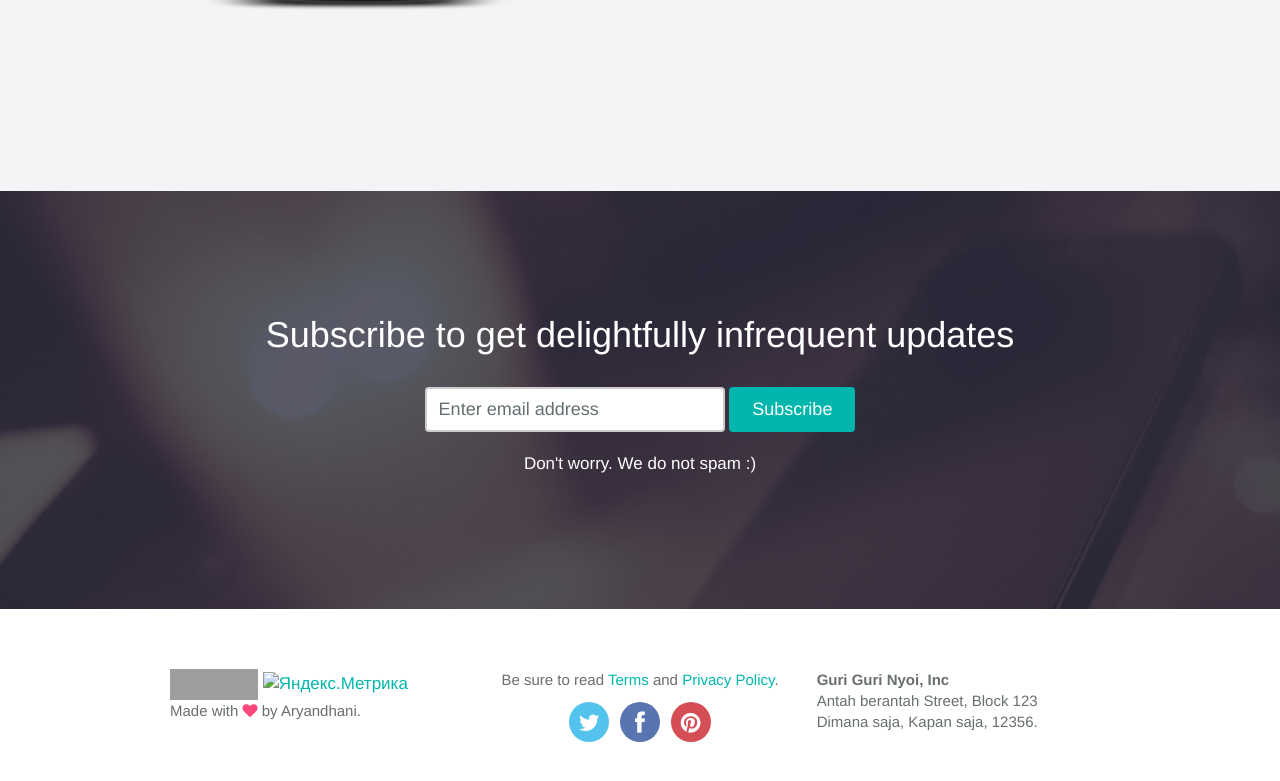
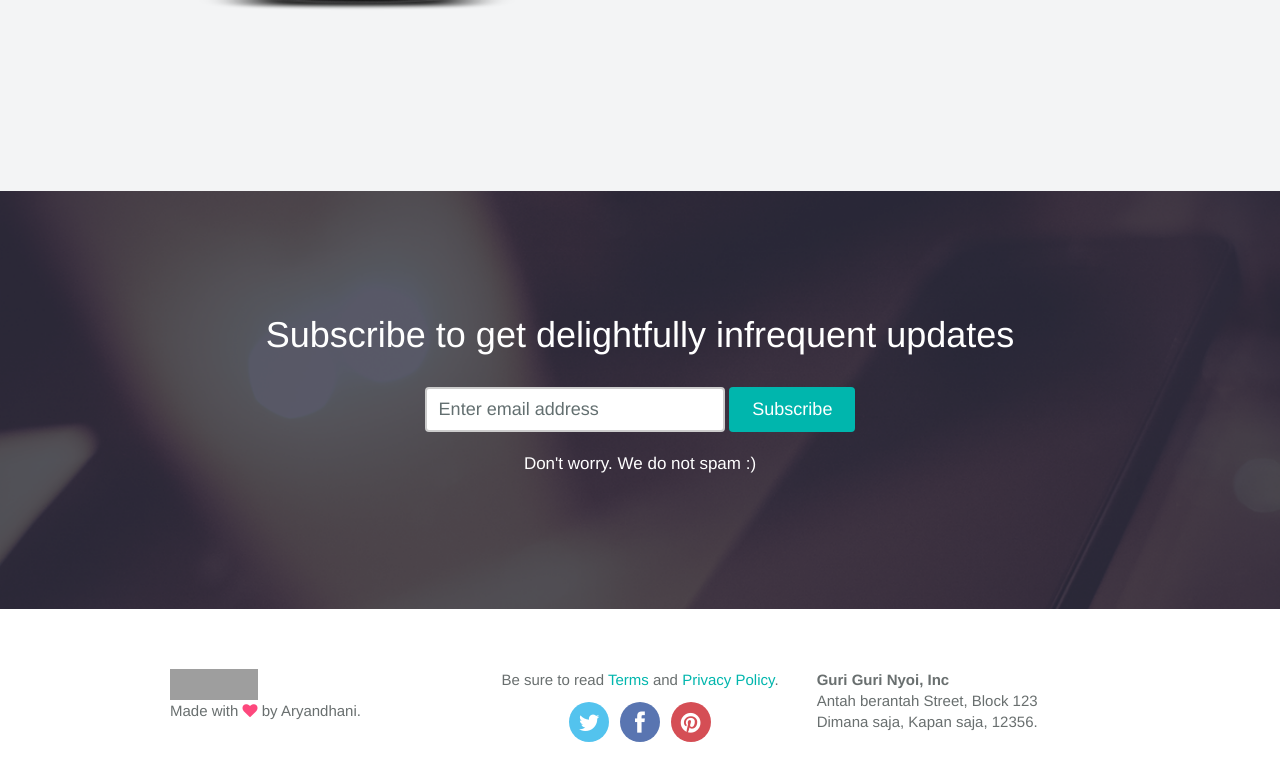
Before and after one commit to Avellertu/Avellertu.github.io, a plain HTML site: page index.html in a window 1280 px wide. Shown: the part 2871-3652 px from the top of the page. Drawn offline with Linux system fonts and the light colour scheme; grey boxes are pictures that could not be loaded.

Commit message:
Update index.html

```diff
--- a/index.html
+++ b/index.html
@@ -340,13 +340,7 @@ alt=""/></a><script>(function(d,s){d.getElementById("licntC12E").src=
 (document,screen)</script>
             <!--/LiveInternet-->
 
-            <!-- Yandex.Metrika informer -->
-<a href="https://metrika.yandex.ru/stat/?id=70228021&amp;from=informer"
-target="_blank" rel="nofollow"><img src="https://informer.yandex.ru/informer/70228021/3_1_FFFFFFFF_EFEFEFFF_0_pageviews"
-style="width:88px; height:31px; border:0;" alt="Яндекс.Метрика" title="Яндекс.Метрика: данные за сегодня (просмотры, визиты и уникальные посетители)" class="ym-advanced-informer" data-cid="70228021" data-lang="ru" /></a>
-<!-- /Yandex.Metrika informer -->
-
-<!-- Yandex.Metrika counter -->
+            <!-- Yandex.Metrika counter -->
 <script type="text/javascript" >
 (function(m,e,t,r,i,k,a){m[i]=m[i]||function(){(m[i].a=m[i].a||[]).push(arguments)};
 m[i].l=1*new Date();k=e.createElement(t),a=e.getElementsByTagName(t)[0],k.async=1,k.src=r,a.parentNode.insertBefore(k,a)})
@@ -356,7 +350,8 @@ ym(70228021, "init", {
 clickmap:true,
 trackLinks:true,
 accurateTrackBounce:true,
-webvisor:true
+webvisor:true,
+ecommerce:"dataLayer"
 });
 </script>
 <noscript><div><img src="https://mc.yandex.ru/watch/70228021" style="position:absolute; left:-9999px;" alt="" /></div></noscript>
```
